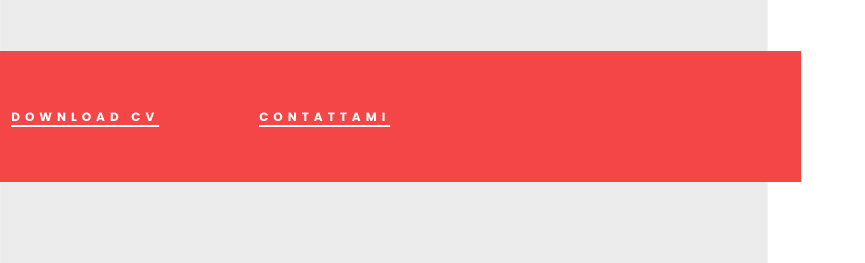
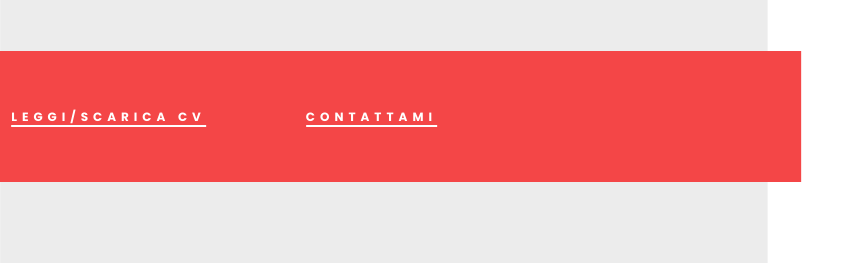
Before and after one commit to crocco95/lorenzocroccolino.com, a PHP site: page / in a window 1280 px wide. Shown: the part 1422-1685 px from the top of the page, without its empty margins (0-865 px from the left). Run offline with PHP 8.4, Linux system fonts and the light colour scheme.

Commit message:
Finally added CV

```diff
--- a/index.php
+++ b/index.php
@@ -93,7 +93,7 @@
                     </div>
 
                     <ul class="serv-link-cover block-right" data-jarallax-element="0 40">
-                        <li><a href="#" target="_blank">DOWNLOAD CV</a></li>
+                        <li><a href="/docs/curriculum_vitae_lorenzo_croccolino.pdf" target="_blank">LEGGI/SCARICA CV</a></li>
                         <li><a href="/contatti">CONTATTAMI</a></li>
                     </ul>
 
```
Also changed, not shown: 1 other file.
